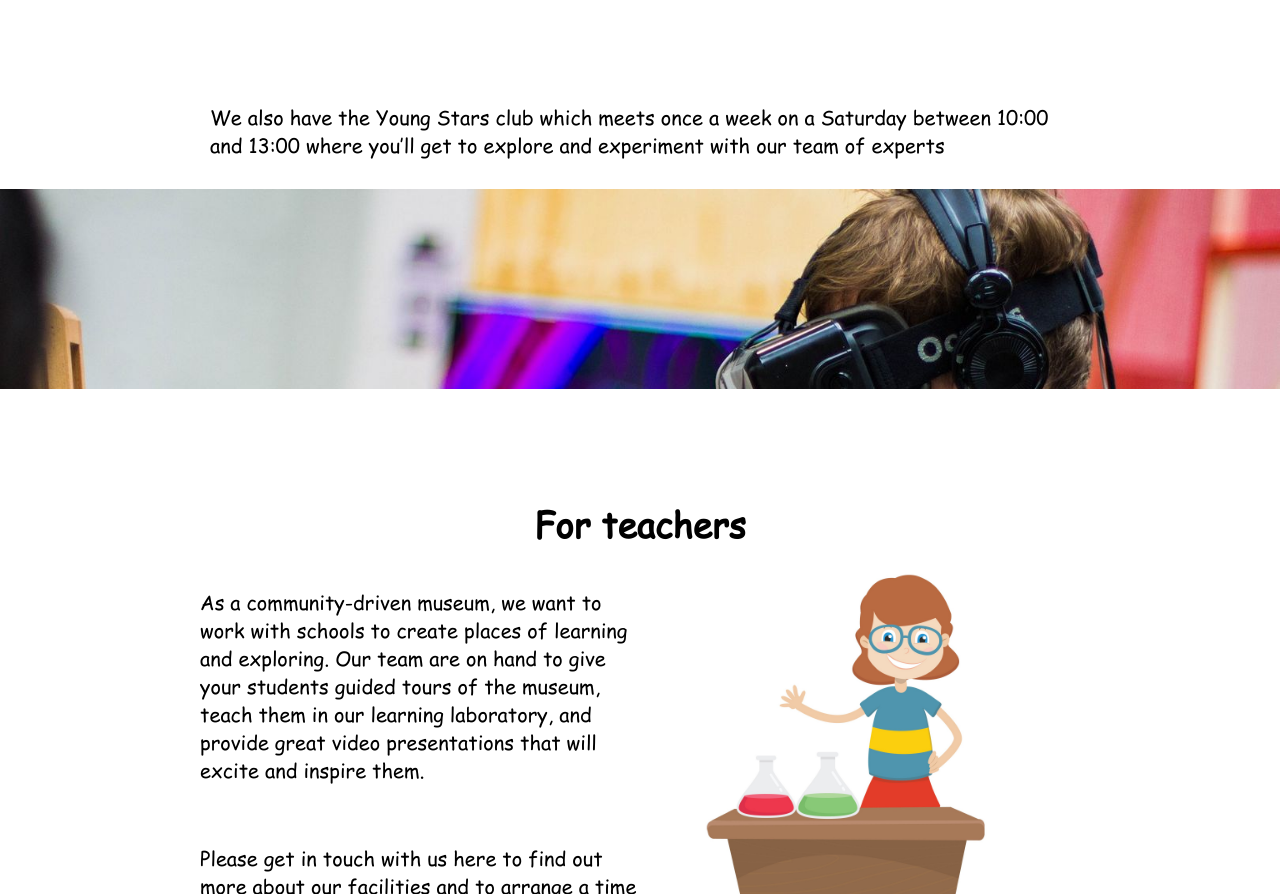
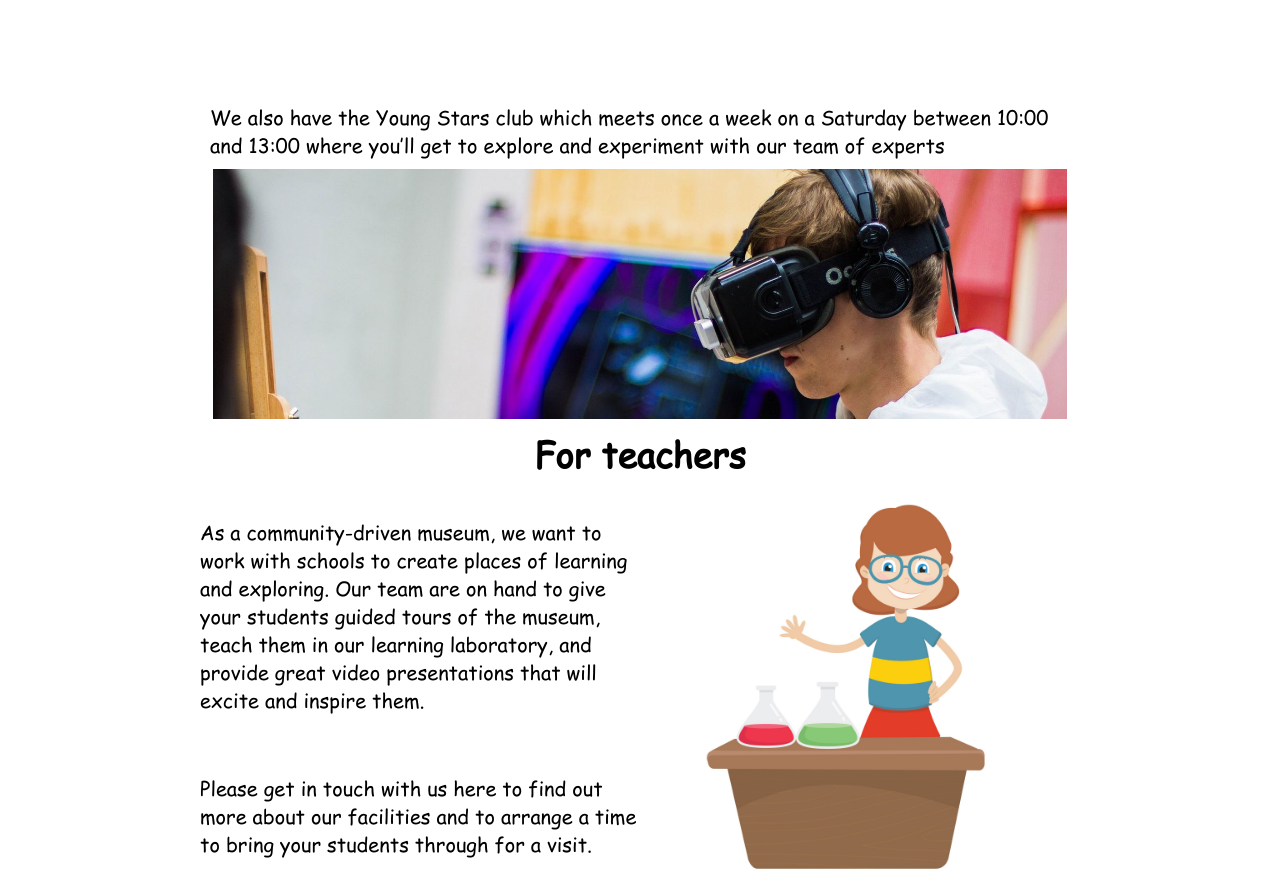
Before and after one commit to jankbyr/semester-project, a plain HTML site: page SemPFiles/forkids.html in a window 1280 px wide. Shown: the part 1062-1956 px from the top of the page. Drawn offline with Linux system fonts and the light colour scheme.

Commit message:
Header and biletto image fix
Reposition header navbar to right for better experiance. Fixing biletto image on "For kids" page for better desktop visual

```diff
--- a/SemPFiles/forkids.html
+++ b/SemPFiles/forkids.html
@@ -40,10 +40,12 @@
             <a id="message-btn" class="buttons" href="#">Message Us</a>
             <p id="starclub">We also have the Young Stars club which meets once a week on a Saturday between 10:00 and 13:00 where you’ll get to explore and experiment with our team of experts</p>
         </section>
-        <div class="biletto-img-container">
-            <p></p>
-            <!--<img id="billetto-img" src="200kbimg/billetto.jpg" alt="younger boy painting something while wearing some kind of vr goggles ">-->
+        <div class="biletto-img-grid">
+            <div class="biletto-img-container">
+                <!-- <img id="billetto-img" src="200kbimg/billetto.jpg" alt="younger boy painting something while wearing some kind of vr goggles "> -->
+            </div>
         </div>
+
         <h2 id="forteachers">For teachers</h2>
         <section class="kids-bottomsection">
             <p>As a community-driven museum, we want to work with schools to create places of learning and exploring. Our team are on hand to give your students guided tours of the museum, teach them in our learning laboratory, and provide great video presentations that will excite and inspire them.</p>
--- a/SemPFiles/styles.css
+++ b/SemPFiles/styles.css
@@ -84,9 +84,8 @@ h2, h3, h4, h5, h6 {
 .navbar {
     padding-top: 20px;
     position: relative;
-    grid-column: 1/3;
-    grid-row: 2;
     font-weight: 550;
+    justify-self: right;
 }
 
 .navbar a {
@@ -335,18 +334,22 @@ h2, h3, h4, h5, h6 {
     padding-top: 60px;
 }
 
+.biletto-img-grid {
+    display: grid;
+    grid-template-columns: 1fr;
+    justify-content: center;
+}
+
+/* .biletto-img-container img {
+    max-width: 750px;
+    min-width: none;
+    max-height: 250px;
+} */
+
 .biletto-img-container {
+    height: 250px;
     background-image: url(200kbimg/billetto.jpg);
     background-size: cover;
-}
-
-.biletto-img-container p {
-    height: 200px;
-}
-
-#billetto-img {
-    width: 100%;
-    height: max(100%);
 }
 
 .kids-bottomsection {
@@ -718,11 +721,19 @@ iframe {
     #starclub {
         padding-top: 100px;
         grid-column: 1/3;
+        justify-self: center;
     }
 
+
+    .biletto-img-grid {
+
+        grid-template-columns: 1fr 4fr 1fr;
+
+    }
+
+
     .biletto-img-container {
-        grid-row: 4;
-        margin-bottom: 100px;
+        grid-column: 2;
     }
 
     .kids-bottomsection {
```
